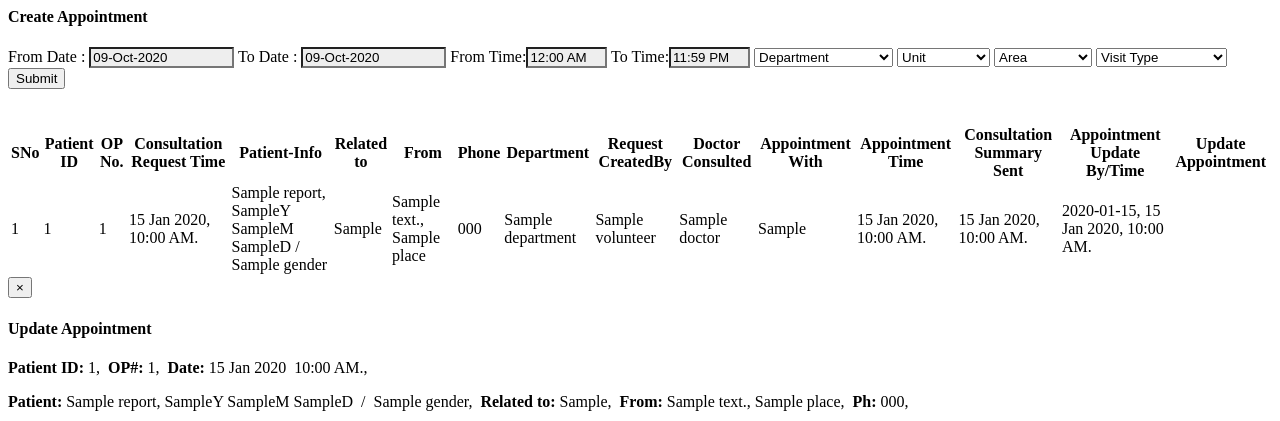
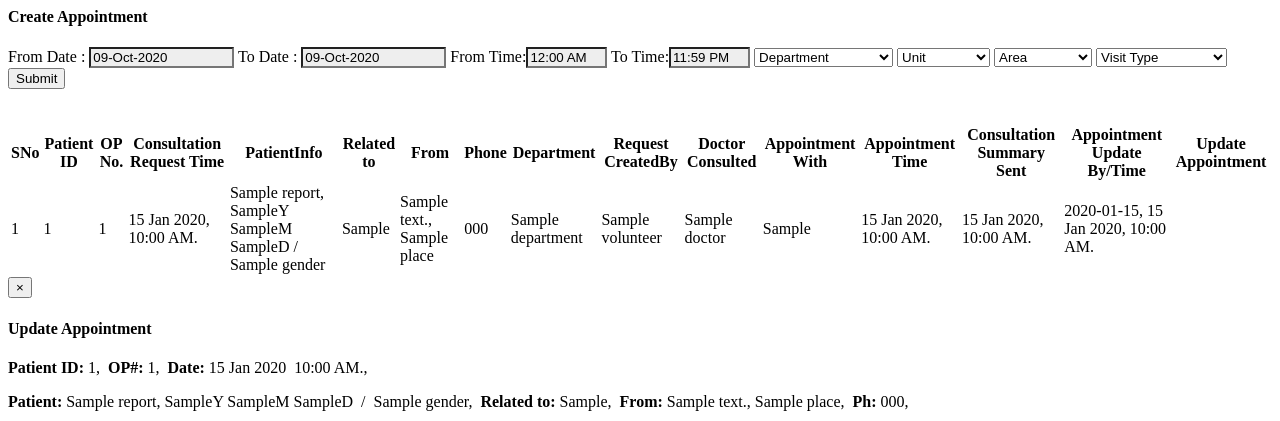
Before and after one commit to UCDS/health4all_v3, a CodeIgniter app: the page made by application/views/pages/create_appointment.php in a window 1280 px wide. Shown: the top 421 px of the page. Run offline with CodeIgniter, Linux system fonts and the light colour scheme; tables that the repository leaves empty hold one stand-in row (values such as "Sample post"); the template is opened without the code that fills it: most values are stand-ins (such as "Sample title", 1, 10 or a date in 2020); some libraries are stand-ins or nearby versions.

Commit message:
Update create_appointment.php

```diff
--- a/application/views/pages/create_appointment.php
+++ b/application/views/pages/create_appointment.php
@@ -147,7 +147,7 @@ $(document).ready(function(){$("#from_date").datepicker({
 		<th>Patient ID</th>
 		<th>OP No.</th>
 		<th>Consultation Request Time</th>
-		<th>Patient-Info</th>
+		<th>PatientInfo</th>
 		<th>Related to</th>
 		<th>From</th>
 		<th>Phone</th>
```
